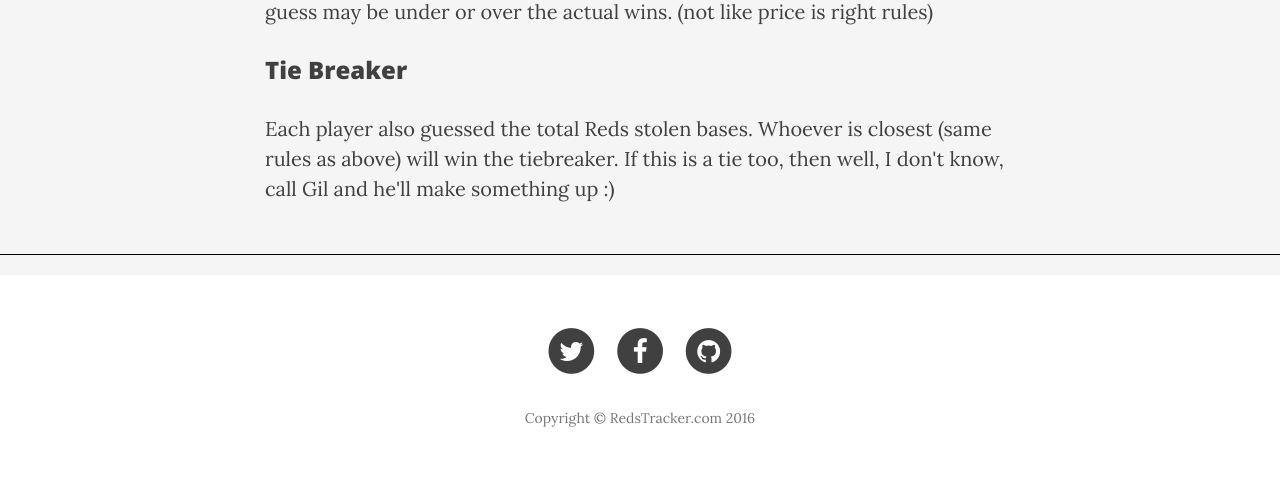
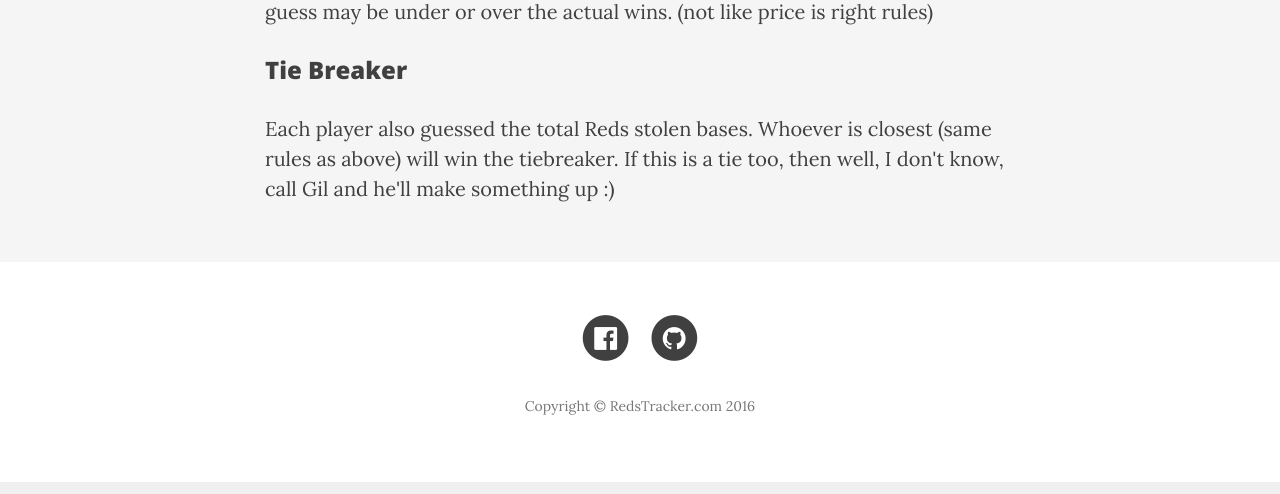
Before and after one commit to MichaelStadtmiller/Reds, a Django app: page /rules in a window 1280 px wide. Shown: the part 752-1246 px from the top of the page. Run offline with Django 3.2, Linux system fonts and the light colour scheme; some libraries are stand-ins or nearby versions.

Commit message:
fixed footer and pic. need more pics

```diff
--- a/static/css/my.css
+++ b/static/css/my.css
@@ -1,5 +1,9 @@
 body {
     background-color: whitesmoke;
+}
+
+h1{
+    font-size: 50px;
 }
 
 footer {
@@ -73,12 +77,12 @@ section#header {
     background: red;
 }
 
+a:hover {
+    color: red;
+}
+
 .vcenter {
     display: inline-block;
     vertical-align: middle;
     float: none;
 }
-
-h1{
-    font-size: 50px;
-}
--- a/stats/templates/stats/index.html
+++ b/stats/templates/stats/index.html
@@ -38,7 +38,9 @@
                 <hr>
                 <div class="row">
                     <div class="col-lg-2 col-md-3 col-sm-3 col-xs-7 vcenter text-center">
-                        <img class="img-rounded" src="{% static 'img/Profiles/Gilbert.jpg'%}">
+                        {% with 'img/Profiles/'|add:playa.name|add:'.jpg' as profimage %}
+                            <img class="img-rounded" src="{% static profimage %}">
+                        {% endwith %}
                         <h3>Score : {{ playa.score }}</h3>
                     </div>
                     {% for data in reds_data.data %}
--- a/templates/base.html
+++ b/templates/base.html
@@ -21,7 +21,7 @@
     <link href="{% static 'css/my.css' %}" rel="stylesheet">
 
     <!-- Custom Fonts -->
-    <link href="http://maxcdn.bootstrapcdn.com/font-awesome/4.1.0/css/font-awesome.min.css" rel="stylesheet" type="text/css">
+    <link href="https://maxcdn.bootstrapcdn.com/font-awesome/4.6.1/css/font-awesome.min.css" rel="stylesheet" type="text/css">
     <link href='http://fonts.googleapis.com/css?family=Lora:400,700,400italic,700italic' rel='stylesheet' type='text/css'>
     <link href='http://fonts.googleapis.com/css?family=Open+Sans:300italic,400italic,600italic,700italic,800italic,400,300,600,700,800' rel='stylesheet' type='text/css'>
 
@@ -103,8 +103,7 @@
         </div>
     </div>
     {% endblock %}
-
-    <hr>
+    <br>
     <!-- Footer -->
     <footer>
         <div class="container">
@@ -112,23 +111,15 @@
                 <div class="col-lg-8 col-lg-offset-2 col-md-10 col-md-offset-1">
                     <ul class="list-inline text-center">
                         <li>
-                            <a href="#">
+                            <a href="http://facebook.com/michaelstadtmiller">
                                 <span class="fa-stack fa-lg">
                                     <i class="fa fa-circle fa-stack-2x"></i>
-                                    <i class="fa fa-twitter fa-stack-1x fa-inverse"></i>
+                                    <i class="fa fa-facebook-official fa-stack-1x fa-inverse"></i>
                                 </span>
                             </a>
                         </li>
                         <li>
-                            <a href="#">
-                                <span class="fa-stack fa-lg">
-                                    <i class="fa fa-circle fa-stack-2x"></i>
-                                    <i class="fa fa-facebook fa-stack-1x fa-inverse"></i>
-                                </span>
-                            </a>
-                        </li>
-                        <li>
-                            <a href="#">
+                            <a href="https://github.com/MichaelStadtmiller/Reds">
                                 <span class="fa-stack fa-lg">
                                     <i class="fa fa-circle fa-stack-2x"></i>
                                     <i class="fa fa-github fa-stack-1x fa-inverse"></i>
```
Also changed, not shown: db.sqlite3.
